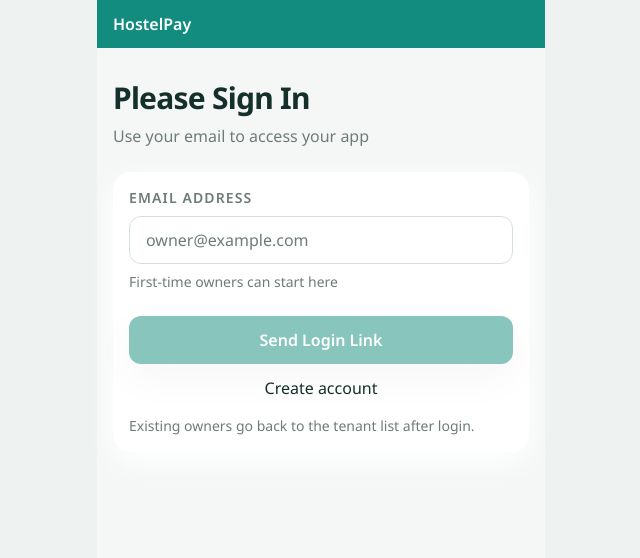
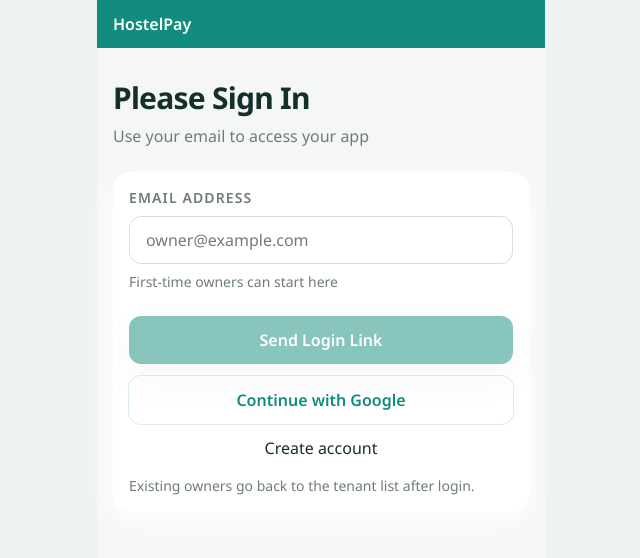
Before and after one commit to dharmaparasa/Hostel-Helper, a React (Vite) app: page /Hostel-Helper/login in a window 1280 px wide. Shown: the top 558 px of the page, without its empty margins (319-959 px from the left). Built offline with nearby package versions, Linux system fonts and the light colour scheme.

Commit message:
google oauth Integration

```diff
--- a/src/context/AppContext.jsx
+++ b/src/context/AppContext.jsx
@@ -1,6 +1,6 @@
 import { createContext, useContext, useEffect, useMemo, useState } from "react";
 import { seedData } from "../data/seed";
-import { sendEmailLogin, signUpUser, getSupabaseClient, loadSession, signOut } from "../lib/supabase";
+import { sendEmailLogin, signUpUser, signInWithGoogle, getSupabaseClient, loadSession, signOut } from "../lib/supabase";
 import {
   persistDemoSession,
   persistState,
@@ -164,6 +164,7 @@ export function AppProvider({ children }) {
   const sendLoginEmail = async (email) => sendEmailLogin(email);
 
   const signUp = async (email, password) => signUpUser(email, password);
+  const signInWithGoogleProvider = async () => signInWithGoogle();
 
   const startDemoSession = (email) => {
     const nextSession = {
@@ -199,6 +200,7 @@ export function AppProvider({ children }) {
       addPayment,
       sendLoginEmail,
       signUp,
+      signInWithGoogleProvider,
       startDemoSession,
       logout
     }),
--- a/src/lib/supabase.js
+++ b/src/lib/supabase.js
@@ -82,6 +82,29 @@ export async function signUpUser(email, password) {
   return { sent: true };
 }
 
+export async function signInWithGoogle() {
+  const client = getSupabaseClient();
+  if (!client) {
+    return { demo: true };
+  }
+
+  const redirectTo =
+    window.location.origin + (import.meta.env.PROD ? "/Hostel-Helper/" : "/");
+
+  const { error } = await client.auth.signInWithOAuth({
+    provider: "google",
+    options: {
+      redirectTo
+    }
+  });
+
+  if (error) {
+    throw error;
+  }
+
+  return { started: true };
+}
+
 export async function signOut() {
   const client = getSupabaseClient();
   if (!client) {
--- a/src/screens/LoginScreen.jsx
+++ b/src/screens/LoginScreen.jsx
@@ -7,15 +7,19 @@ import { useToast } from "../context/ToastContext";
 
 export function LoginScreen() {
   const navigate = useNavigate();
-  const { sendLoginEmail, startDemoSession, hostels } = useAppContext();
+  const { sendLoginEmail, signInWithGoogleProvider, startDemoSession, hostels } = useAppContext();
   const { showToast } = useToast();
   const [email, setEmail] = useState("");
   const [loading, setLoading] = useState(false);
+  const [oauthLoading, setOauthLoading] = useState(false);
+  const [errorMessage, setErrorMessage] = useState("");
   const demoAvailable =
     !import.meta.env.VITE_SUPABASE_URL || !import.meta.env.VITE_SUPABASE_ANON_KEY;
   const nextPath = hostels.length === 0 ? "/hostels" : "/tenants";
+  const googleButtonDisabled = demoAvailable || oauthLoading;
 
   const handleLogin = async () => {
+    setErrorMessage("");
     setLoading(true);
     try {
       const result = await sendLoginEmail(email);
@@ -34,7 +38,12 @@ export function LoginScreen() {
         });
       }
     } catch (error) {
-      showToast("Could not send login link");
+      console.error("Login error", error);
+      const message = error?.message || "Could not send login link.";
+      setErrorMessage(
+        message + " If this fails, try signing in with Google instead."
+      );
+      showToast(message);
     } finally {
       setLoading(false);
     }
@@ -44,6 +53,20 @@ export function LoginScreen() {
     startDemoSession("demo@hostelpay.com");
     showToast("Demo opened");
     navigate(nextPath, { replace: true });
+  };
+
+  const handleGoogleSignIn = async () => {
+    setErrorMessage("");
+    setOauthLoading(true);
+    try {
+      await signInWithGoogleProvider();
+    } catch (error) {
+      console.error("Google sign in error", error);
+      const message = error?.message || "Google sign in failed.";
+      setErrorMessage(message);
+      showToast(message);
+      setOauthLoading(false);
+    }
   };
 
   return (
@@ -79,6 +102,14 @@ export function LoginScreen() {
             >
               {loading ? "Please wait..." : "Send Login Link"}
             </button>
+            <button
+              type="button"
+              onClick={handleGoogleSignIn}
+              disabled={googleButtonDisabled}
+              className="secondary-button mt-3 w-full"
+            >
+              {oauthLoading ? "Redirecting to Google..." : "Continue with Google"}
+            </button>
             {demoAvailable ? (
               <button type="button" onClick={openDemo} className="secondary-button mt-3 w-full">
                 Open Demo
@@ -87,6 +118,11 @@ export function LoginScreen() {
             <button type="button" onClick={() => navigate('/signup')} className="tertiary-button mt-3 w-full">
               Create account
             </button>
+            {errorMessage ? (
+              <p className="mt-4 rounded-xl border border-red-200 bg-red-50 p-3 text-sm text-red-800">
+                {errorMessage}
+              </p>
+            ) : null}
             <p className="mt-4 text-sm text-muted">
               Existing owners go back to the tenant list after login.
             </p>
--- a/src/screens/SignupScreen.jsx
+++ b/src/screens/SignupScreen.jsx
@@ -36,7 +36,8 @@ export function SignupScreen() {
         });
       }
     } catch (err) {
-      showToast("Could not create account");
+      console.error("Signup error", err);
+      showToast(err?.message || "Could not create account");
     } finally {
       setLoading(false);
     }
```
